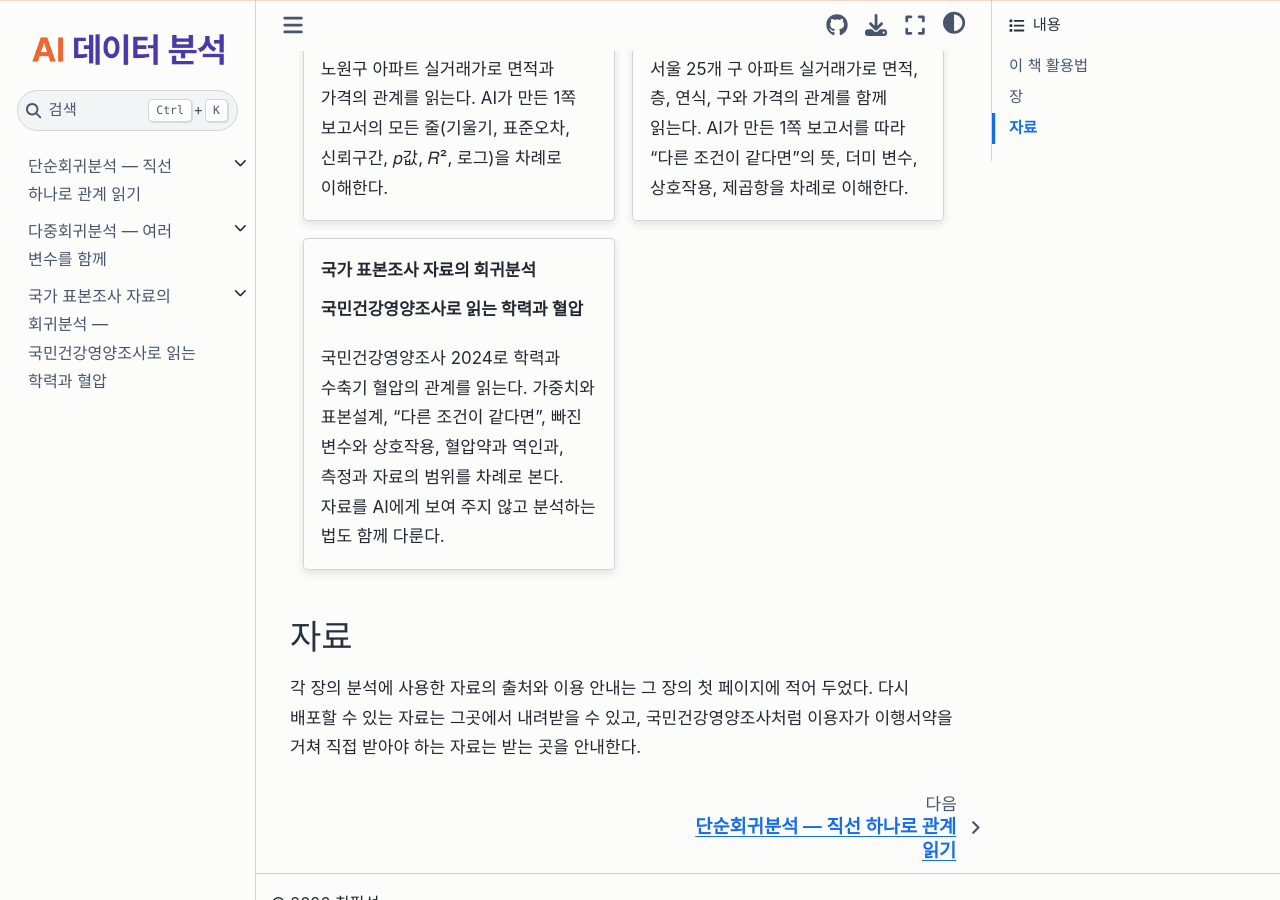
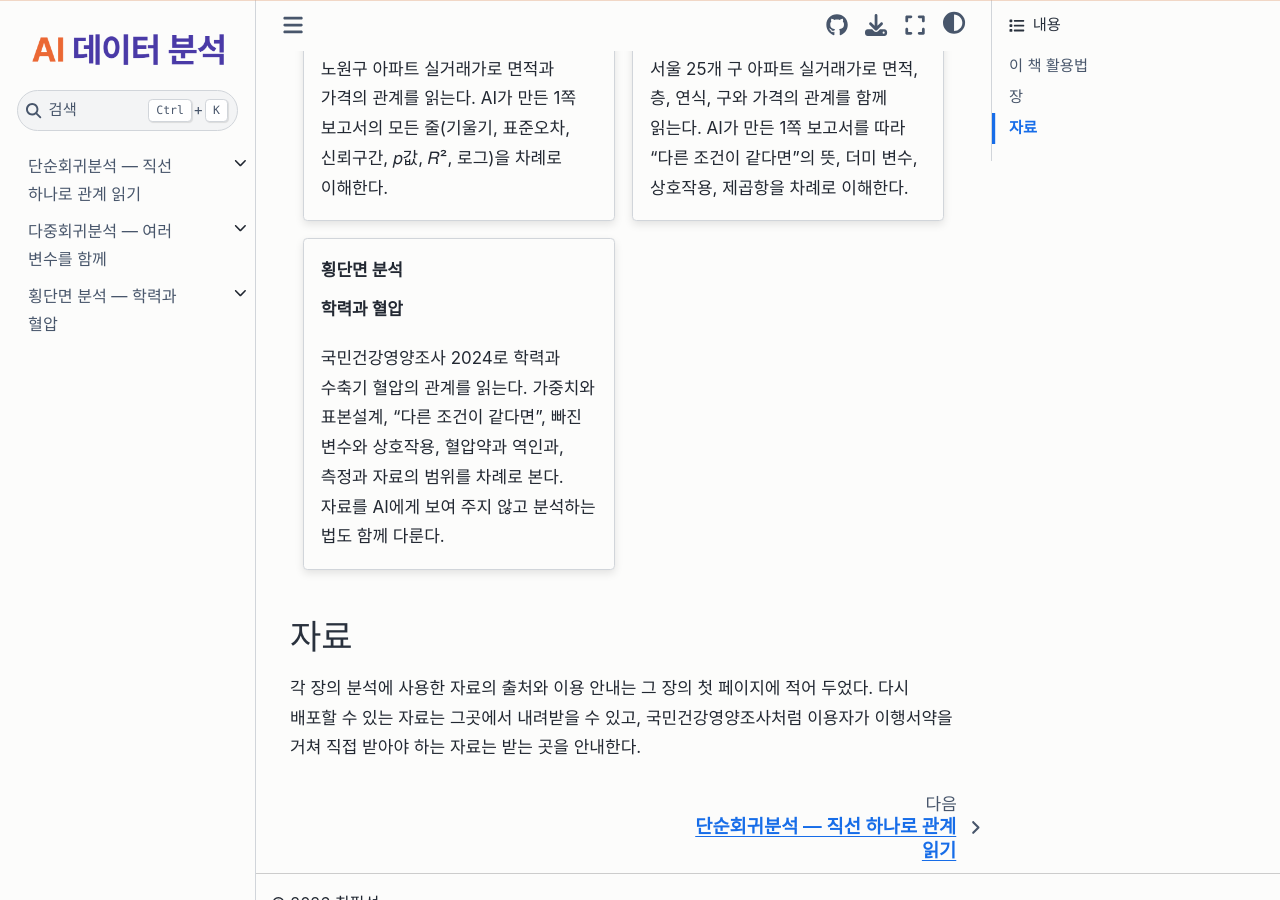
Before and after one commit to pilsunchoi/book5, a Jupyter Book: the page built from index.md, in a window 1280 px wide and 900 px high, scrolled down 728 px. Built offline with Jupyter Book 1.0.4 settings and Sphinx 7.4.7 and the Sphinx Book theme 1.1.4, drawn with Linux system fonts in a browser that asks for light colours; some web fonts are replaced; pages that are not in the unit, such as notebooks, are missing from menus.

Commit message:
Shorten the health chapter title
Co-Authored-By: Claude Opus 5.5 <noreply@anthropic.com>

```diff
--- a/health-survey/index.md
+++ b/health-survey/index.md
@@ -1,4 +1,4 @@
-# 국가 표본조사 자료의 회귀분석 — 국민건강영양조사로 읽는 학력과 혈압
+# 횡단면 분석 — 학력과 혈압
 
 국민건강영양조사 2024로 학력과 수축기 혈압의 관계를 읽는다. 가중치와 표본설계, "다른 조건이 같다면", 빠진 변수와 상호작용, 혈압약과 역인과, 측정과 자료의 범위를 차례로 본다. 자료를 AI에게 보여 주지 않고 분석하는 법도 함께 다룬다.
 
--- a/index.md
+++ b/index.md
@@ -49,11 +49,11 @@ AI에게 데이터를 맡기면 1쪽 보고서가 금방 나온다. 이 책은
 
 서울 25개 구 아파트 실거래가로 면적, 층, 연식, 구와 가격의 관계를 함께 읽는다. AI가 만든 1쪽 보고서를 따라 "다른 조건이 같다면"의 뜻, 더미 변수, 상호작용, 제곱항을 차례로 이해한다.
 :::
-:::{grid-item-card} 국가 표본조사 자료의 회귀분석
+:::{grid-item-card} 횡단면 분석
 :link: health-survey/index
 :link-type: doc
 
-**국민건강영양조사로 읽는 학력과 혈압**
+**학력과 혈압**
 
 국민건강영양조사 2024로 학력과 수축기 혈압의 관계를 읽는다. 가중치와 표본설계, "다른 조건이 같다면", 빠진 변수와 상호작용, 혈압약과 역인과, 측정과 자료의 범위를 차례로 본다. 자료를 AI에게 보여 주지 않고 분석하는 법도 함께 다룬다.
 :::
```
